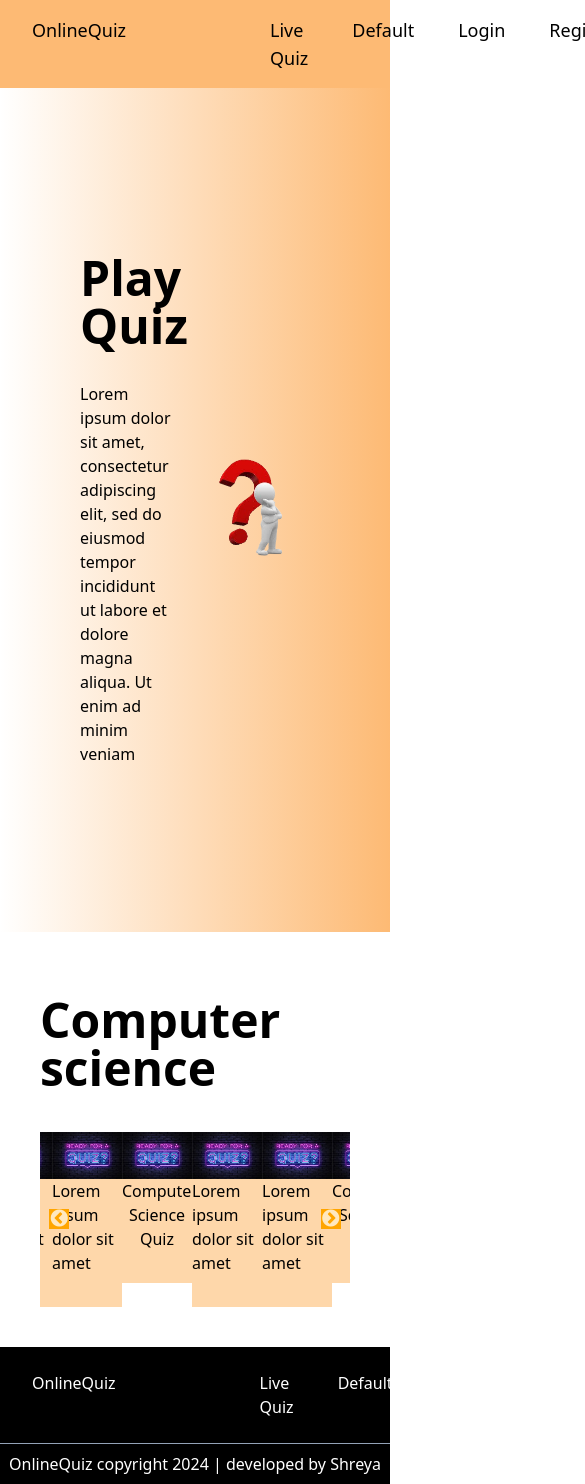
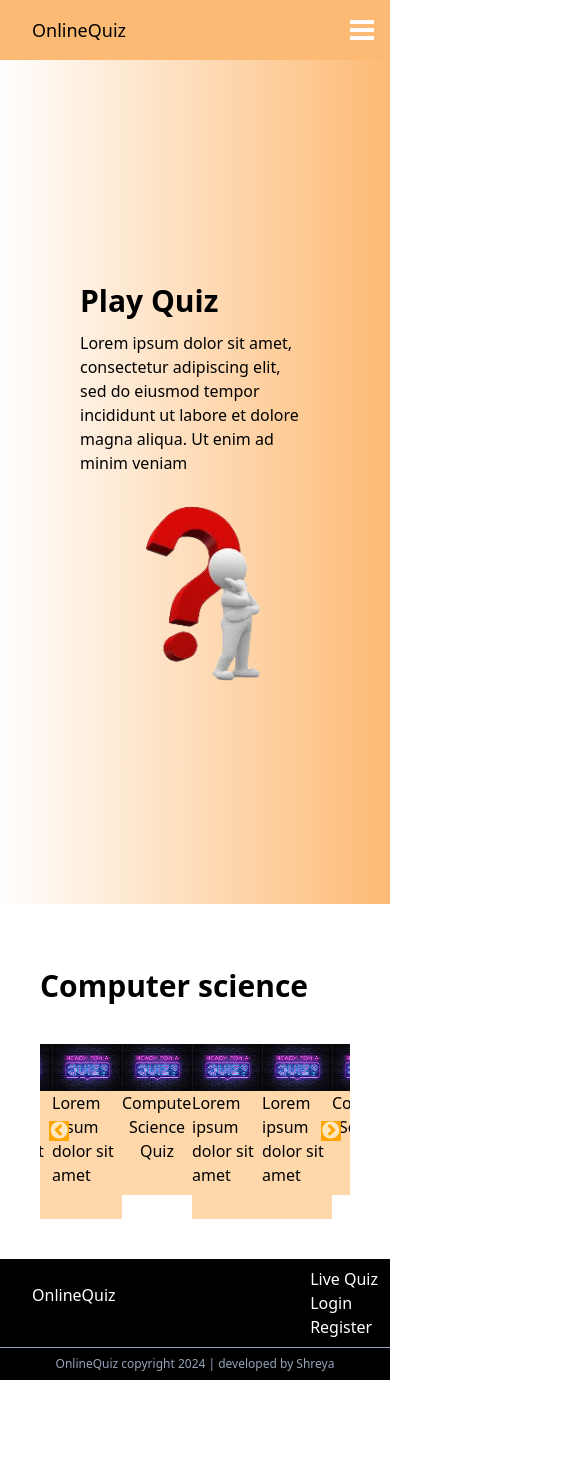
Before and after one commit to shreya-n-kumari/quiz, a React (Create React App) app: page / in a window 390 px wide. Shown: the top 1484 px of the page, 585 px wide, since content can reach past the window. After the commit the page ends 1380 px from the top, so only its background shows below. Built offline with nearby package versions, Linux system fonts and the light colour scheme.

Commit message:
responsive code

```diff
--- a/src/component/Footer.js
+++ b/src/component/Footer.js
@@ -6,16 +6,15 @@ function Footer() {
       <div className="bg-black">
         <div className=" text-white flex justify-between font-sans font-medium py-2">
           <h2 className="py-4 px-8">OnlineQuiz</h2>
-          <ul className="flex justify-end space-x-11 px-28 py-4">
+          <ul className="flex flex-col items-baseline pr-3 md:flex-row md:justify-end md:space-x-11 md:px-28 md:py-4">
             <li>Live Quiz</li>
-            <li>Default</li>
             <li>Login</li>
             <li>Register</li>
           </ul>
         </div>
         <hr class="h-px   border-0 bg-slate-400" />
 
-        <h5 className="text-white text-center py-2">
+        <h5 className="text-xs md:text-base text-slate-400 text-center py-2">
           OnlineQuiz copyright 2024 | developed by Shreya
         </h5>
       </div>
--- /dev/null
+++ b/src/component/Hamburger.js
@@ -0,0 +1,32 @@
+import React from "react";
+
+export const Hamburger = () => {
+  return (
+    <>
+      <button className="space-y-1 group md:hidden mr-4">
+        <div className="w-6 h-1 bg-white"></div>
+        <div className="w-6 h-1 bg-white"></div>
+        <div className="w-6 h-1 bg-white"></div>
+
+        <ul className="bg-[#252525] w-screen pb-10 absolute -top-full right-0 duration-150 group-focus:top-0 flex flex-col justify-end space-y-3">
+          <button className="px-10 py-8 relative ml-auto">
+            <div className="w-6 h-1 rotate-45 absolute bg-white"></div>
+            <div className="w-6 h-1 -rotate-45 absolute bg-white"></div>
+          </button>
+          <li className="flex justify-center w-full y-4 hover:bg-[#202020] text-white">
+            Live Quiz
+          </li>
+          <li className="flex justify-center w-full y-4 hover:bg-[#202020] text-white">
+            Default
+          </li>
+          <li className="flex justify-center w-full y-4 hover:bg-[#202020] text-white">
+            Login
+          </li>
+          <li className="flex justify-center w-full y-4 hover:bg-[#202020] text-white">
+            Register
+          </li>
+        </ul>
+      </button>
+    </>
+  );
+};
--- a/src/component/Home.js
+++ b/src/component/Home.js
@@ -5,16 +5,16 @@ const Home = () => {
 
   return (
     <>
-      <div class="bg-gradient-to-l from-orange-300 flex px-20 h-screen space-x-6 justify-center items-center">
-        <div className="w-2/5">
-          <h1 className="text-5xl font-semibold pb-8">Play Quiz</h1>
+      <div class="bg-gradient-to-l from-orange-300 flex flex-col md:flex-row px-20 h-screen space-x-6 justify-center items-center">
+        <div className="w-full py-5 md:w-2/5">
+          <h1 className="text-3xl md:text-5xl font-semibold pb-3 md:pb-8">Play Quiz</h1>
           <p>
             Lorem ipsum dolor sit amet, consectetur adipiscing elit, sed do
             eiusmod tempor incididunt ut labore et dolore magna aliqua.
             Ut enim ad minim veniam
           </p>
         </div>
-        <div>
+        <div className="">
             <img src="head-img.png" className="w-96"/>
         </div>
       </div>
--- a/src/component/Navbar.js
+++ b/src/component/Navbar.js
@@ -1,5 +1,6 @@
 import React from 'react'
 import { Link } from 'react-router-dom'
+import { Hamburger } from './Hamburger'
 
 function Navbar() {
   return (
@@ -8,12 +9,14 @@ function Navbar() {
         <Link to='/'>
         <h2 className='py-4 px-8'>OnlineQuiz</h2>
         </Link>
-        <ul className='flex justify-end space-x-11 px-28 py-4'>
+        <ul className='hidden md:flex justify-end space-x-11 px-28 py-4'>
             <li>Live Quiz</li>
             <li>Default</li>
             <li>Login</li>
             <li>Register</li>
         </ul>
+
+        <Hamburger />
       </nav>
     </div>
   )
--- a/src/component/Slide.js
+++ b/src/component/Slide.js
@@ -48,7 +48,7 @@ const Slide = () => {
   return (
     <>
         <div className="mx-10 mb-10">
-        <h1 className="mt-16 mb-10 text-5xl font-bold">Computer science</h1>
+        <h1 className="mt-16 mb-10 text-3xl md:text-5xl font-bold">Computer science</h1>
       <Slider {...settings}>
         {/* <div className="space-x-3 flex flex-col"> */}
           <button className="box-border bg-orange-200 pb-8 mx-8" onClick={goToQuizReady}>
```
Also changed, not shown: src/component/document.txt (added).
